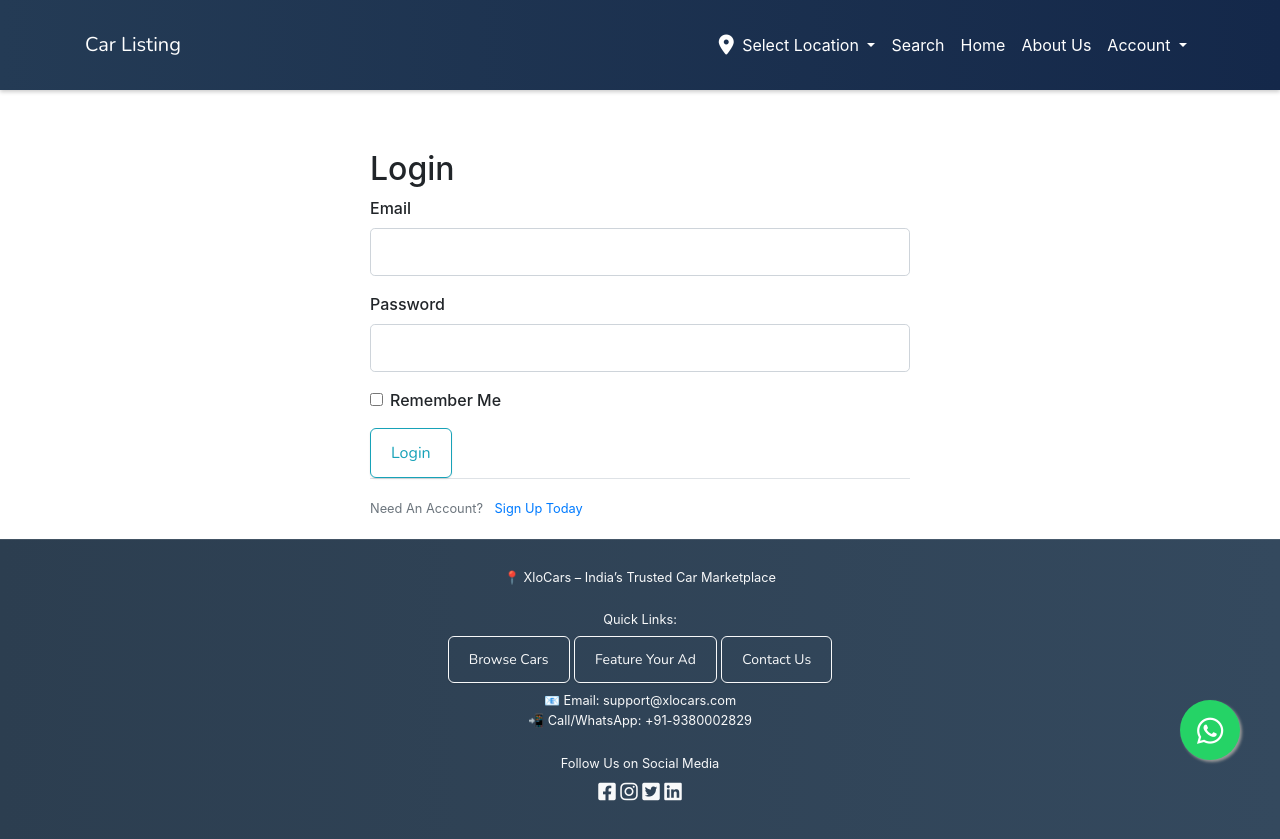
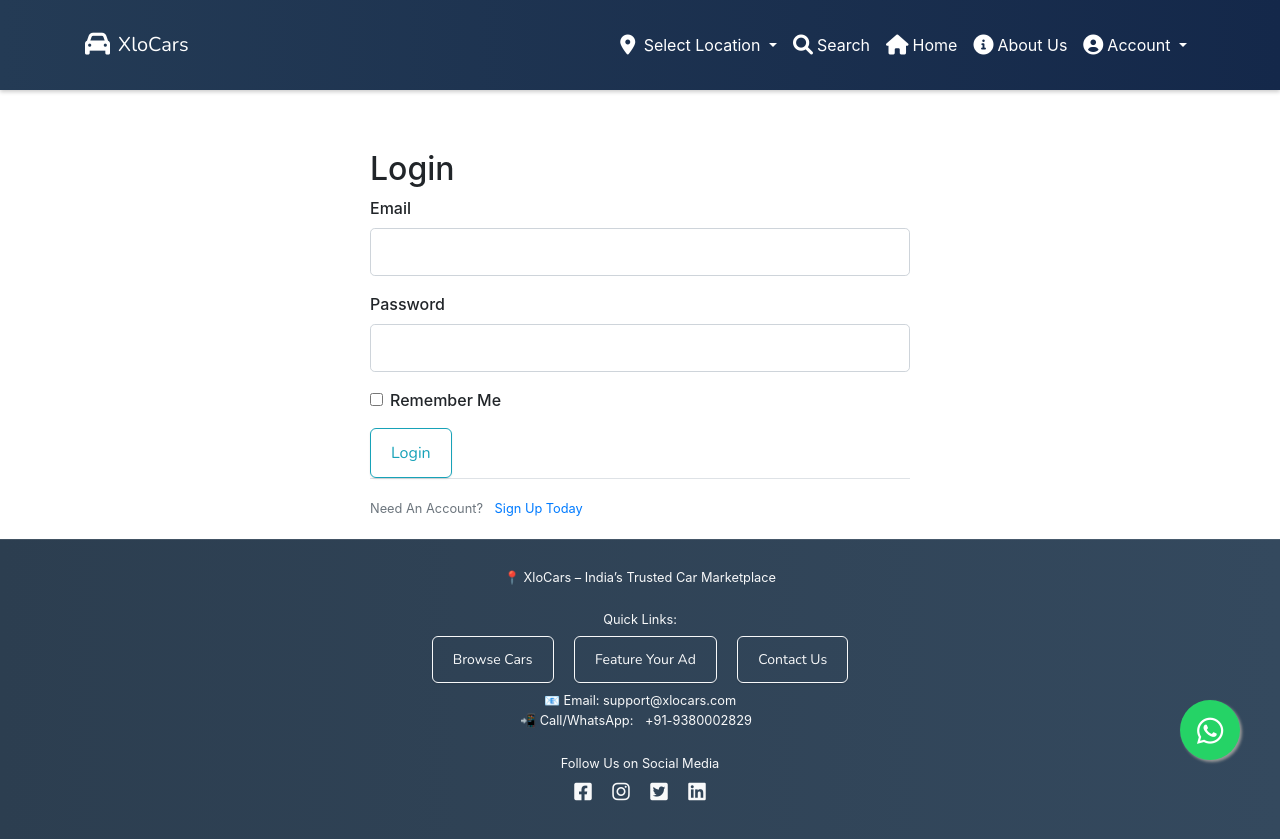
Before and after one commit to rajkumardatascientist/xlocars, a Flask app: a page that uses templates/base.html in a window 1280 px wide. Run offline with Flask 3, Linux system fonts and the light colour scheme; parts of the project's set-up code (start-up, migrations or seed data) failed here and were passed over; some libraries are stand-ins or nearby versions.

Commit message:
Update base.html

```diff
--- a/templates/base.html
+++ b/templates/base.html
@@ -75,27 +75,29 @@
             object-fit: cover;
         }
 
+        /* Updated Top Tier Styles */
         .top-tier {
-            background-color: #2c3e50;
+            background-color: #34495e; /* Darker Blue */
             padding: 0.3rem 0;
             font-size: 0.9rem;
+            color: #fff; /* White text */
         }
 
-
+        /* Updated Dropdown Menu Styles */
         .dropdown-menu {
-            background-color: #2c3e50;
+            background-color: #34495e; /* Darker Blue */
             border: none;
             box-shadow: 0 2px 5px rgba(0, 0, 0, 0.3);
         }
 
         .dropdown-item {
-            color: white;
+            color: #fff; /* White text */
             padding: 0.5rem 1rem;
         }
 
         .dropdown-item:hover {
-            background-color: #1a242f;
-            color: white;
+            background-color: #2c3e50; /* Slightly darker on hover */
+            color: #fff;
         }
 
         .dropdown-submenu {
@@ -264,7 +266,7 @@
             box-shadow: 0 2px 4px rgba(0, 0, 0, 0.2);
         }
 
-           /* Styles specifically for mobile devices */
+        /* Styles specifically for mobile devices */
         @media (max-width: 768px) {
             /* Reduce padding on the navbar */
             .navbar {
@@ -309,13 +311,31 @@
                 padding: 0.25rem 0; /* Reduce padding on nav item dropdown */
             }
         }
+
+        /* New Styles for Footer */
+        footer {
+            background-color: #2c3e50; /* Darker Blue */
+            color: #fff; /* White text */
+            text-align: center;
+            padding: 1rem 0;
+        }
+
+        footer a {
+            color: #fff;
+            text-decoration: none;
+            margin: 0 0.5rem;
+        }
+
+        footer a:hover {
+            text-decoration: underline;
+        }
     </style>
     {% block styles %}{% endblock %}
 </head>
 <body>
-    <nav class="navbar navbar-expand-lg navbar-dark bg-dark top-tier">
+    <nav class="navbar navbar-expand-lg navbar-dark top-tier">
         <div class="container">
-            <a class="navbar-brand" href="/">Car Listing</a>
+            <a class="navbar-brand" href="/"><i class="fas fa-car fa-lg mr-2"></i>XloCars</a>
             <button class="navbar-toggler" type="button" data-toggle="collapse" data-target="#topNavbarDropdown"
                     aria-controls="topNavbarDropdown" aria-expanded="false" aria-label="Toggle navigation">
                 <span class="navbar-toggler-icon"></span>
@@ -323,7 +343,7 @@
             <div class="collapse navbar-collapse" id="topNavbarDropdown">
             {{ form.hidden_tag() }}
                 <ul class="navbar-nav ml-auto">
-                    <li class="nav-item dropdown">
+                     <li class="nav-item dropdown">
                         <a class="nav-link dropdown-toggle" href="#" id="locationDropdown" role="button"
                            data-toggle="dropdown" aria-haspopup="true" aria-expanded="false">
                             <i class="fas fa-map-marker-alt fa-lg"></i>
@@ -338,11 +358,11 @@
                         <div class="dropdown-menu" aria-labelledby="locationDropdown">
                             {% for state, districts in indian_states_districts.items() %}
                                 <div class="dropdown-submenu">
-                                    <a class="dropdown-item dropdown-toggle" href="#">{{ state }}</a>
+                                    <a class="dropdown-item dropdown-toggle" href="#"><i class="fas fa-flag mr-2"></i>{{ state }}</a>
                                     <div class="dropdown-menu">
                                         {% for district in districts %}
                                             <a class="dropdown-item"
-                                               href="{{ url_for('cars.home', state=state, district=district) }}">{{ district }}</a>
+                                               href="{{ url_for('cars.home', state=state, district=district) }}"><i class="fas fa-city mr-2"></i>{{ district }}</a>
                                         {% endfor %}
                                     </div>
                                 </div>
@@ -350,41 +370,41 @@
                         </div>
                     </li>
                     <li class="nav-item">
-                        <a class="nav-link" href="#">Search</a>
+                        <a class="nav-link" href="#"><i class="fas fa-search fa-lg mr-1"></i>Search</a>
                     </li>
                     <li class="nav-item">
-                        <a class="nav-link" href="{{ url_for('cars.home') }}">Home</a>
+                        <a class="nav-link" href="{{ url_for('cars.home') }}"><i class="fas fa-home fa-lg mr-1"></i>Home</a>
                     </li>
                     <li class="nav-item">
-                        <a class="nav-link" href="{{ url_for('about.about') }}">About Us</a>
+                        <a class="nav-link" href="{{ url_for('about.about') }}"><i class="fas fa-info-circle fa-lg mr-1"></i>About Us</a>
                     </li>
 
                     {# Account Dropdown #}
                     <li class="nav-item dropdown">
                         <a class="nav-link dropdown-toggle" href="#" id="accountDropdown" role="button"
                            data-toggle="dropdown" aria-haspopup="true" aria-expanded="false">
-                            Account
+                            <i class="fas fa-user-circle fa-lg mr-1"></i>Account
                         </a>
                         <div class="dropdown-menu" aria-labelledby="accountDropdown">
                             {% if current_user.is_authenticated %}
 
                                 {% if current_user.role == 'buyer' %}
-                                    <a class="dropdown-item" href="{{ url_for('dashboard.buyer') }}">Buyer Dashboard</a>
+                                    <a class="dropdown-item" href="{{ url_for('dashboard.buyer') }}"><i class="fas fa-tachometer-alt mr-2"></i>Buyer Dashboard</a>
                                 {% elif current_user.role == 'seller' %}
-                                    <a class="dropdown-item" href="{{ url_for('dashboard.seller') }}">Seller Dashboard</a>
+                                    <a class="dropdown-item" href="{{ url_for('dashboard.seller') }}"><i class="fas fa-tachometer-alt mr-2"></i>Seller Dashboard</a>
                                 {% endif %}
 
-                                <a class="dropdown-item" href="{{ url_for('cars.show_wishlist') }}">Wishlist</a>
+                                <a class="dropdown-item" href="{{ url_for('cars.show_wishlist') }}"><i class="fas fa-heart mr-2"></i>Wishlist</a>
 
                                 {% if current_user.is_admin %}
-                                    <a class="dropdown-item" href="{{ url_for('admin.dashboard') }}">Admin Dashboard</a>
-                                    <a class="dropdown-item" href="{{ url_for('admin.list_users') }}">List Users</a>
+                                    <a class="dropdown-item" href="{{ url_for('admin.dashboard') }}"><i class="fas fa-user-shield mr-2"></i>Admin Dashboard</a>
+                                    <a class="dropdown-item" href="{{ url_for('admin.list_users') }}"><i class="fas fa-users mr-2"></i>List Users</a>
                                 {% endif %}
-                                <a class="dropdown-item" href="{{ url_for('cars.new_car') }}">Post Ad</a>
-                                <a class="dropdown-item" href="{{ url_for('auth.logout') }}">Logout</a>
+                                <a class="dropdown-item" href="{{ url_for('cars.new_car') }}"><i class="fas fa-plus-circle mr-2"></i>Post Ad</a>
+                                <a class="dropdown-item" href="{{ url_for('auth.logout') }}"><i class="fas fa-sign-out-alt mr-2"></i>Logout</a>
                             {% else %}
-                                <a class="dropdown-item" href="{{ url_for('auth.login') }}">Login</a>
-                                <a class="dropdown-item" href="{{ url_for('auth.register') }}">Register</a>
+                                <a class="dropdown-item" href="{{ url_for('auth.login') }}"><i class="fas fa-sign-in-alt mr-2"></i>Login</a>
+                                <a class="dropdown-item" href="{{ url_for('auth.register') }}"><i class="fas fa-user-plus mr-2"></i>Register</a>
                             {% endif %}
                         </div>
                     </li>
```
